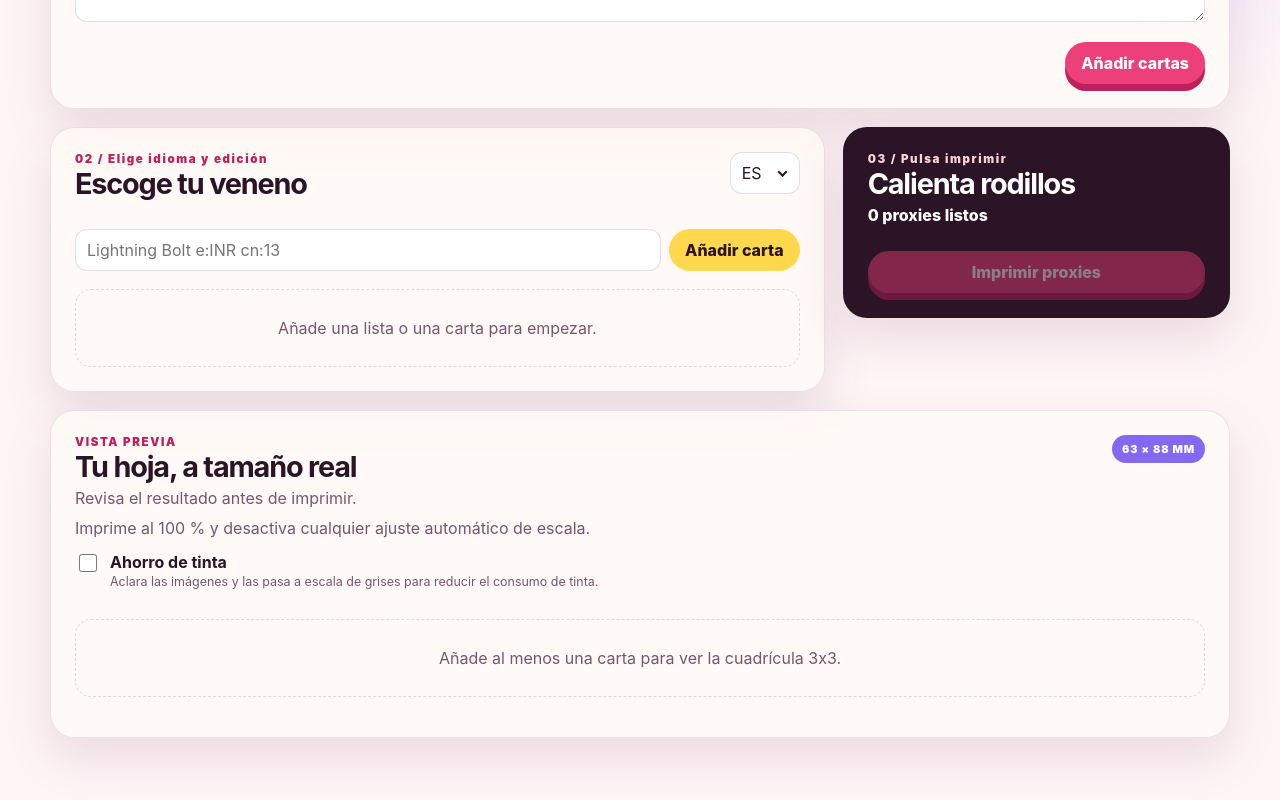
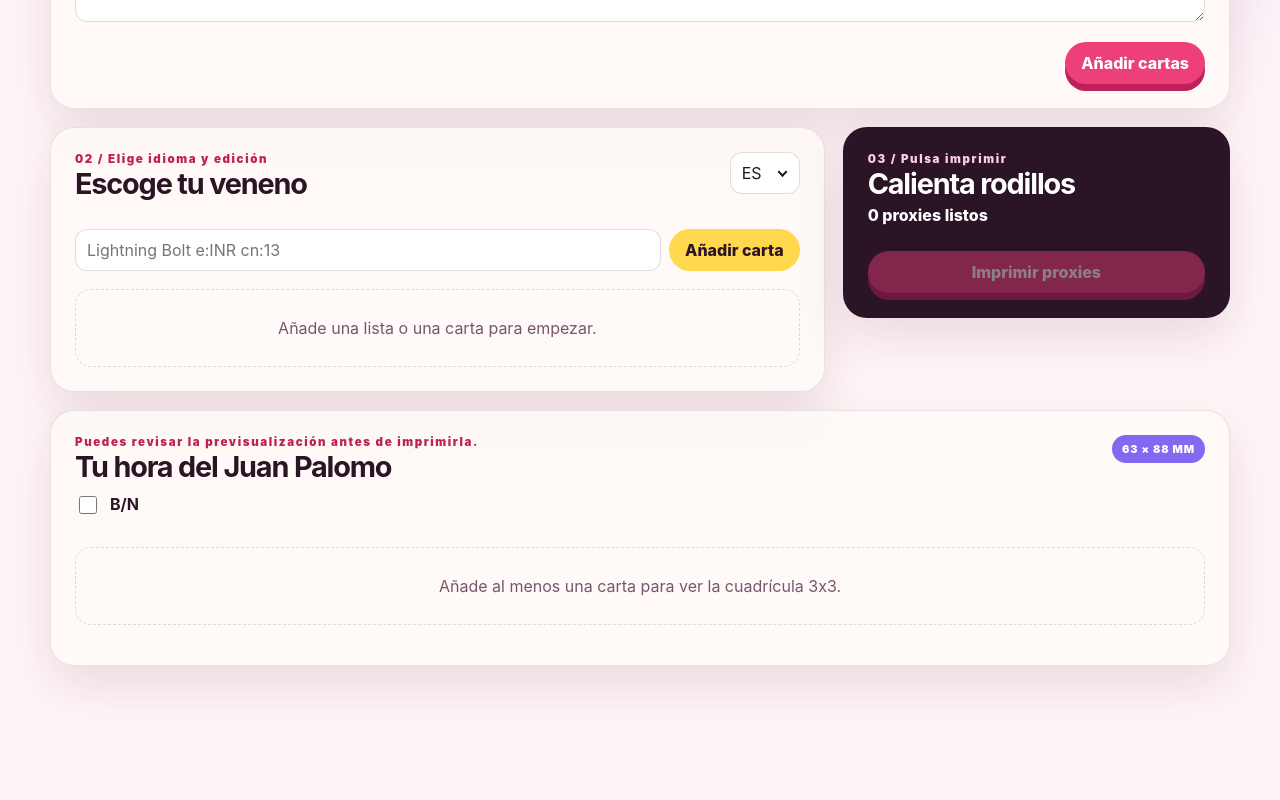
Before and after one commit to TheHolyDenier/improxy, a Vue app: page / in a window 1280 px wide. Shown: the part 613-1413 px from the top of the page. After the commit the page ends 1359 px from the top, so only its background shows below. Built offline with nearby package versions, Linux system fonts and the light colour scheme.

Commit message:
refactor print preview; update Spanish translations for titles and ink saving, and streamline preview layout

```diff
--- a/src/components/ProxyPrintPreview.vue
+++ b/src/components/ProxyPrintPreview.vue
@@ -102,16 +102,12 @@ function updateInkSaving(event: { target: unknown }) {
   <BaseCard class="print-preview">
     <div class="print-preview__heading">
       <div>
-        <p class="print-preview__eyebrow">{{ t('preview.kicker') }}</p>
+        <p class="print-preview__eyebrow">{{ t('preview.subtitle') }}</p>
         <h2 class="print-preview__title">{{ t('preview.title') }}</h2>
-        <p class="print-preview__subtitle">{{ t('preview.subtitle') }}</p>
       </div>
       <span class="print-preview__badge">{{ t('preview.size') }}</span>
     </div>
     <div class="print-preview__controls">
-      <p class="print-preview__note">
-        {{ t('preview.note') }}
-      </p>
       <label class="print-preview__ink-control">
         <input
           class="print-preview__ink-checkbox"
@@ -122,9 +118,6 @@ function updateInkSaving(event: { target: unknown }) {
         />
         <span class="print-preview__ink-copy">
           <strong>{{ t('preview.inkSaving') }}</strong>
-          <small class="print-preview__ink-help">
-            {{ t('preview.inkSavingHelp') }}
-          </small>
         </span>
       </label>
     </div>
--- a/src/i18n.ts
+++ b/src/i18n.ts
@@ -93,15 +93,11 @@ export const i18n = createI18n({
         print: 'Imprimir proxies',
       },
       preview: {
-        kicker: 'VISTA PREVIA',
-        title: 'Tu hoja, a tamaño real',
-        subtitle: 'Revisa el resultado antes de imprimir.',
+        title: 'Tu hora del Juan Palomo',
+        subtitle: 'Puedes revisar la previsualización antes de imprimirla.',
         size: '63 × 88 MM',
-        note: 'Imprime al 100 % y desactiva cualquier ajuste automático de escala.',
         empty: 'Añade al menos una carta para ver la cuadrícula 3x3.',
-        inkSaving: 'Ahorro de tinta',
-        inkSavingHelp:
-          'Aclara las imágenes y las pasa a escala de grises para reducir el consumo de tinta.',
+        inkSaving: 'B/N',
       },
       navigation: {
         backToTop: 'Subir al inicio',
```
Also changed, not shown: 1 other file (tests, documents, lock files or other folders).
